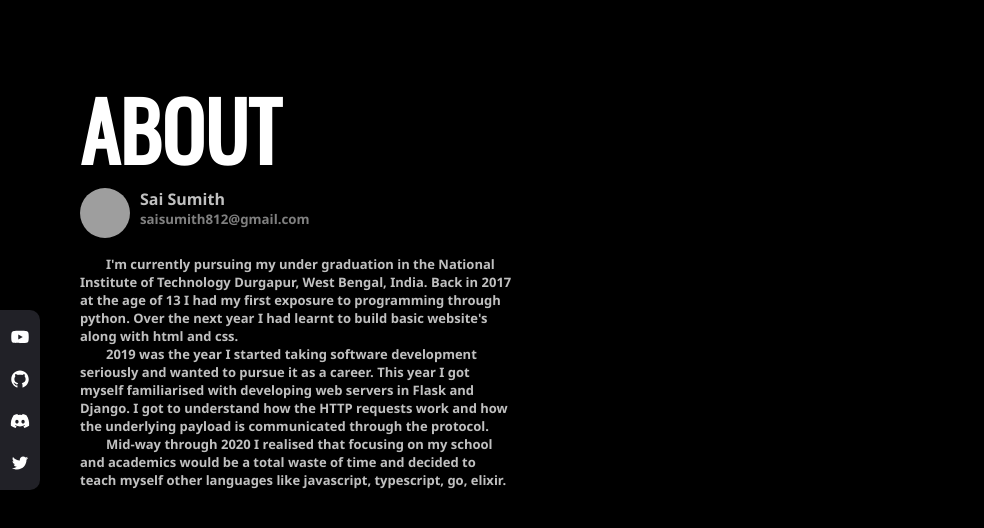
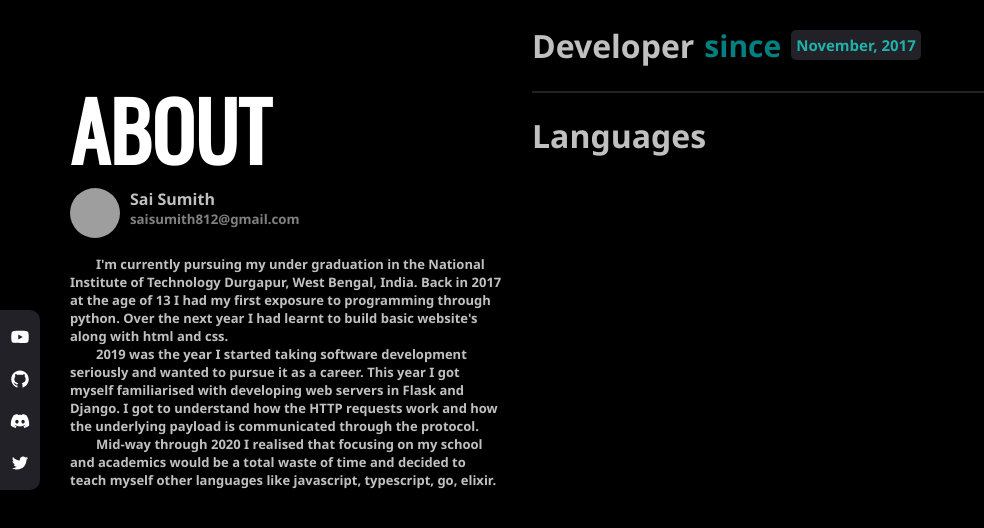
Before and after one commit to saisumith770/portfolio, a React (Create React App) app: page / in a window 1280 px wide. Shown: the top 528 px of the page, without its empty margins (0-984 px from the left). Built offline with nearby package versions, Linux system fonts and the light colour scheme; grey boxes are pictures that could not be loaded.

Commit message:
new additions

```diff
--- a/package.json
+++ b/package.json
@@ -11,6 +11,7 @@
     "@types/react": "^17.0.37",
     "@types/react-dom": "^17.0.11",
     "@types/styled-components": "^5.1.16",
+    "framer-motion": "^5.3.3",
     "react": "^17.0.2",
     "react-dom": "^17.0.2",
     "react-icons": "^4.3.1",
--- a/src/App.tsx
+++ b/src/App.tsx
@@ -1,101 +1,32 @@
-import Header from './components/about/header'
-import {
-  ProfileSection,
-  ProfileDescription
-} from './components/about/profile'
 import Background from './components/general/background';
+import Socials from './components/about/socials'
+import UserIntroduction from './components/about/introduction'
+
 import { useWindowSize } from './hooks/useWindowSize';
 
-import styled from 'styled-components';
+import MainInformation from './components/about/main'
 
-import { AiFillGithub } from 'react-icons/ai'
-import { FaDiscord } from 'react-icons/fa'
-import { AiOutlineTwitter } from 'react-icons/ai'
-import { AiFillYoutube } from 'react-icons/ai'
-
-const SocialLink = styled.div`
-  color: white;
-  font-size: 20px;
-  cursor: pointer;
-
-  width: 30px;
-  height: 30px;
-  border-radius: 50%;
-  display: flex;
-  justify-content: center;
-  align-items: center;
-
-  &:hover{
-    background-color: #2C2C31;
-  }
-`
-
-const SocialSection = styled.div`
-  background-color: #212127;
-  width: 40px;
-  height: 180px;
-  display: flex;
-  flex-direction: column;
-  align-items: center;
-  justify-content: space-evenly;
-  border-top-right-radius: 10px;
-  border-bottom-right-radius: 10px;
-
-  position: relative;
-  top:50%;
-  transform: translate(0,-50%);
-
-  z-index:1;
-`
-
-function Socials() {
-  return (
-    <SocialSection>
-      <SocialLink children={<AiFillYoutube />} />
-      <SocialLink children={<AiFillGithub />} />
-      <SocialLink children={<FaDiscord />} />
-      <SocialLink children={<AiOutlineTwitter />} />
-    </SocialSection>
-  )
-}
-
-function UserIntroduction() {
+function App() {
   const { width } = useWindowSize()
   return (
-    <Header widen={width < 850}>
-      <h1>ABOUT</h1>
-      <ProfileSection>
-        <img src="https://avatars.githubusercontent.com/u/67259068?v=4"
-          alt="user-image"
-        />
-        <div>
-          <h4>Sai Sumith</h4>
-          <h5>saisumith812@gmail.com</h5>
-        </div>
-      </ProfileSection>
-      <ProfileDescription>
-        <h4>
-          &emsp;&emsp;I'm currently pursuing my under graduation in the National Institute of Technology Durgapur, West Bengal, India.
-          Back in 2017 at the age of 13 I had my first exposure to programming through python. Over the next year I
-          had learnt to build basic website's along with html and css.<br />
-          &emsp;&emsp;2019 was the year I started taking software development seriously and wanted to pursue it as a career. This year
-          I got myself familiarised with developing web servers in Flask and Django. I got to understand how the HTTP requests
-          work and how the underlying payload is communicated through the protocol.<br />
-          &emsp;&emsp;Mid-way through 2020 I realised that focusing on my school and academics would be a total waste of time and decided
-          to teach myself other languages like javascript, typescript, go, elixir.
-        </h4>
-      </ProfileDescription>
-    </Header>
-  )
-}
-
-function App() {
-  return (
-    <Background color="black" display="flex">
-      <Socials />
-      <UserIntroduction />
+    <Background
+      color="black"
+      display="flex"
+      flexDirection={width < 850 ? "column" : "row"}
+    >
+      <Socials width={width} />
+      <UserIntroduction width={width} />
+      <MainInformation widen={width < 850} />
     </Background>
   );
 }
 
+/**
+ * Developer Since
+ * Languages
+ * Frameworks
+ * Github Contributions
+ * Github Repositories
+ */
+
 export default App;
--- a/src/components/about/header.tsx
+++ b/src/components/about/introduction/header.tsx
@@ -1,17 +1,17 @@
 import styled from 'styled-components'
 
 interface Props {
-    widen: boolean
+  widen: boolean
 }
 
 export default styled.div<Props>`
   width: ${({ widen }) => widen ? "calc(100% - 20px)" : `calc(40% - 80px)`};
-  height: 100%;
-  /* background-color: grey; */
-  position: fixed;
-  top:0;
-  left:${({ widen }) => widen ? "10px" : "80px"};
-  overflow-y: scroll;
+  height: ${({ widen }) => widen ? "auto" : "100%"};
+  position: relative;
+  /* top:0; */
+  margin-left:${({ widen }) => widen ? "10px" : "30px"};
+  overflow-y: ${({ widen }) => widen ? "visible" : "scroll"};
+  /* background-color: green; */
 
   h1 {
       color: white;
--- /dev/null
+++ b/src/components/about/introduction/index.tsx
@@ -0,0 +1,34 @@
+import Header from './header'
+import {
+    ProfileSection,
+    ProfileDescription
+} from './profile'
+
+export default function ({ width }: { width: number }) {
+    return (
+        <Header widen={width < 850}>
+            <h1>ABOUT</h1>
+            <ProfileSection>
+                <img src="https://avatars.githubusercontent.com/u/67259068?v=4"
+                    alt="user-image"
+                />
+                <div>
+                    <h4>Sai Sumith</h4>
+                    <h5>saisumith812@gmail.com</h5>
+                </div>
+            </ProfileSection>
+            <ProfileDescription>
+                <h4>
+                    &emsp;&emsp;I'm currently pursuing my under graduation in the National Institute of Technology Durgapur, West Bengal, India.
+                    Back in 2017 at the age of 13 I had my first exposure to programming through python. Over the next year I
+                    had learnt to build basic website's along with html and css.<br />
+                    &emsp;&emsp;2019 was the year I started taking software development seriously and wanted to pursue it as a career. This year
+                    I got myself familiarised with developing web servers in Flask and Django. I got to understand how the HTTP requests
+                    work and how the underlying payload is communicated through the protocol.<br />
+                    &emsp;&emsp;Mid-way through 2020 I realised that focusing on my school and academics would be a total waste of time and decided
+                    to teach myself other languages like javascript, typescript, go, elixir.
+                </h4>
+            </ProfileDescription>
+        </Header>
+    )
+}
--- /dev/null
+++ b/src/components/about/main/Languages.tsx
@@ -0,0 +1,24 @@
+import React from "react";
+import styled from "styled-components";
+
+export default styled.div`
+    width:100%;
+
+    h1{
+        color:silver;
+        font-family:'Segoe UI';
+    }
+
+    div{
+        width:100%;
+        background-color:#172331;
+        border-radius:5px;
+        display:flex;
+    }
+`
+
+type IconType = { name: string, icon: JSX.Element }
+
+export const Icon = styled.div<IconType>`
+
+`
--- /dev/null
+++ b/src/components/about/main/index.tsx
@@ -0,0 +1,45 @@
+import React from 'react'
+import TimeStamp from './timeStamp'
+import Languages, { Icon } from './Languages'
+import styled from 'styled-components'
+
+import { DiPython } from 'react-icons/di'
+
+const Divider = styled.hr`
+    width: calc(100% - 20px);
+    background-color: #212127;
+    color: #212127;
+    border-width:0;
+    height:2px;
+    margin:0;
+`
+
+export default function ({ widen }: { widen: boolean }) {
+    return (
+        <div style={{
+            width: widen ? "calc(100% - 20px)" : "calc(60% - 50px)",
+            height: widen ? "auto" : "100%",
+            // backgroundColor: "grey",
+            marginLeft: widen ? "10px" : "30px"
+        }}>
+            <TimeStamp>
+                <h1>Developer</h1>
+                <h2>since</h2>
+                <div>
+                    <h1>November, 2017</h1>
+                </div>
+            </TimeStamp>
+            <Divider />
+            <Languages>
+                <h1>Languages</h1>
+                <div>
+                    <Icon
+                        name="Python"
+                        icon={<DiPython />}
+                    />
+                </div>
+            </Languages>
+            {/* <Divider /> */}
+        </div>
+    )
+}
--- /dev/null
+++ b/src/components/about/main/timeStamp.tsx
@@ -0,0 +1,31 @@
+import styled from "styled-components"
+
+export default styled.div`
+  display: flex;
+  align-items: center;
+
+  h1{
+    color:silver;
+    font-family: 'Segoe UI';
+  }
+
+  h2{
+    color:teal;
+    font-family:"Segoe UI";
+    font-size:30px;
+    margin-left:10px
+  }
+
+  div{
+      background-color: #212127;
+      border-radius:5px;
+      margin-left:10px;
+
+      h1{
+          color:lightseagreen;
+          font-family: 'Segoe UI';
+          font-size:15px;
+          margin:5px;
+      }
+  }
+`
--- /dev/null
+++ b/src/components/about/socials.tsx
@@ -0,0 +1,55 @@
+import styled from "styled-components";
+import { AiFillGithub } from 'react-icons/ai'
+import { FaDiscord } from 'react-icons/fa'
+import { AiOutlineTwitter } from 'react-icons/ai'
+import { AiFillYoutube } from 'react-icons/ai'
+
+const SocialLink = styled.a`
+  color: white;
+  font-size: 20px;
+  cursor: pointer;
+
+  width: 30px;
+  height: 30px;
+  border-radius: 50%;
+  display: flex;
+  justify-content: center;
+  align-items: center;
+
+  &:hover{
+    background-color: #2C2C31;
+  }
+`
+
+interface SocialSectionProps {
+  display: boolean
+}
+
+const SocialSection = styled.div<SocialSectionProps>`
+  background-color: #212127;
+  width: 40px;
+  height: 180px;
+  display: ${({ display }) => display ? "flex" : "none"};
+  flex-direction: column;
+  align-items: center;
+  justify-content: space-evenly;
+  border-top-right-radius: 10px;
+  border-bottom-right-radius: 10px;
+
+  position: relative;
+  top:50%;
+  transform: translate(0,-50%);
+
+  z-index:1;
+`
+
+export default function ({ width }: { width: number }) {
+  return (
+    <SocialSection display={width > 850}>
+      <SocialLink children={<AiFillYoutube />} href="https://www.youtube.com/channel/UCfbDVrWZ6pBDc1gf3_qQU6g" target="_blank" />
+      <SocialLink children={<AiFillGithub />} href="https://github.com/saisumith770" target="_blank" />
+      <SocialLink children={<FaDiscord />} href="https://www.discord.gg/invite/yu4RtV5dYa" target="_blank" />
+      <SocialLink children={<AiOutlineTwitter />} href="https://twitter.com/saisumith15" target="_blank" />
+    </SocialSection>
+  )
+}
--- a/src/components/general/background.tsx
+++ b/src/components/general/background.tsx
@@ -2,7 +2,8 @@ import styled from 'styled-components'
 
 interface Props {
     color?: string,
-    display?: string
+    display?: string,
+    flexDirection?: string,
 }
 
 export default styled.div<Props>`
@@ -13,4 +14,33 @@ export default styled.div<Props>`
     top: 0;
     left: 0;
     display: ${({ display }) => display};
+    flex-direction: ${({ flexDirection }) => flexDirection};
+
+    overflow-y: scroll;
+
+    &::-webkit-scrollbar {
+        width: 7px;
+        background-color: transparent;
+    };
+
+    &::-webkit-scrollbar-button {
+        display: none;
+        width: 0;
+        height: 0;
+    };
+
+    &::-webkit-scrollbar-corner {
+        background-color: transparent;
+    };
+
+    &::-webkit-scrollbar-thumb {
+        background-color: #4a4d52;
+        border: 2px solid #282a2d;
+        border-radius: 10px;
+        visibility:hidden;
+    };
+
+    &:hover::-webkit-scrollbar-thumb {
+        visibility:visible;
+    }
 `
```
Also changed, not shown: src/components/about/introduction/profile.tsx (renamed from src/components/about/profile.tsx), 1 other file (tests, documents, lock files or other folders).
